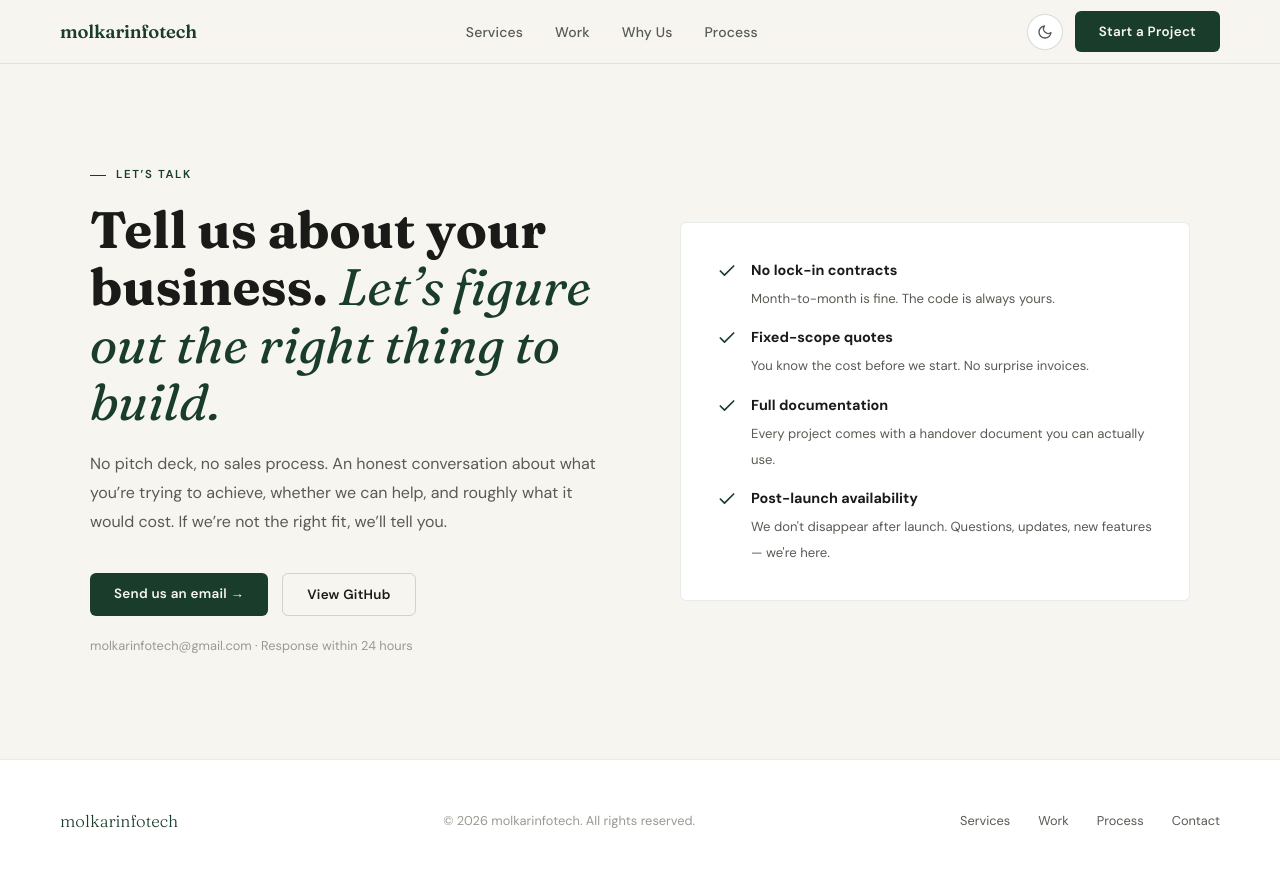
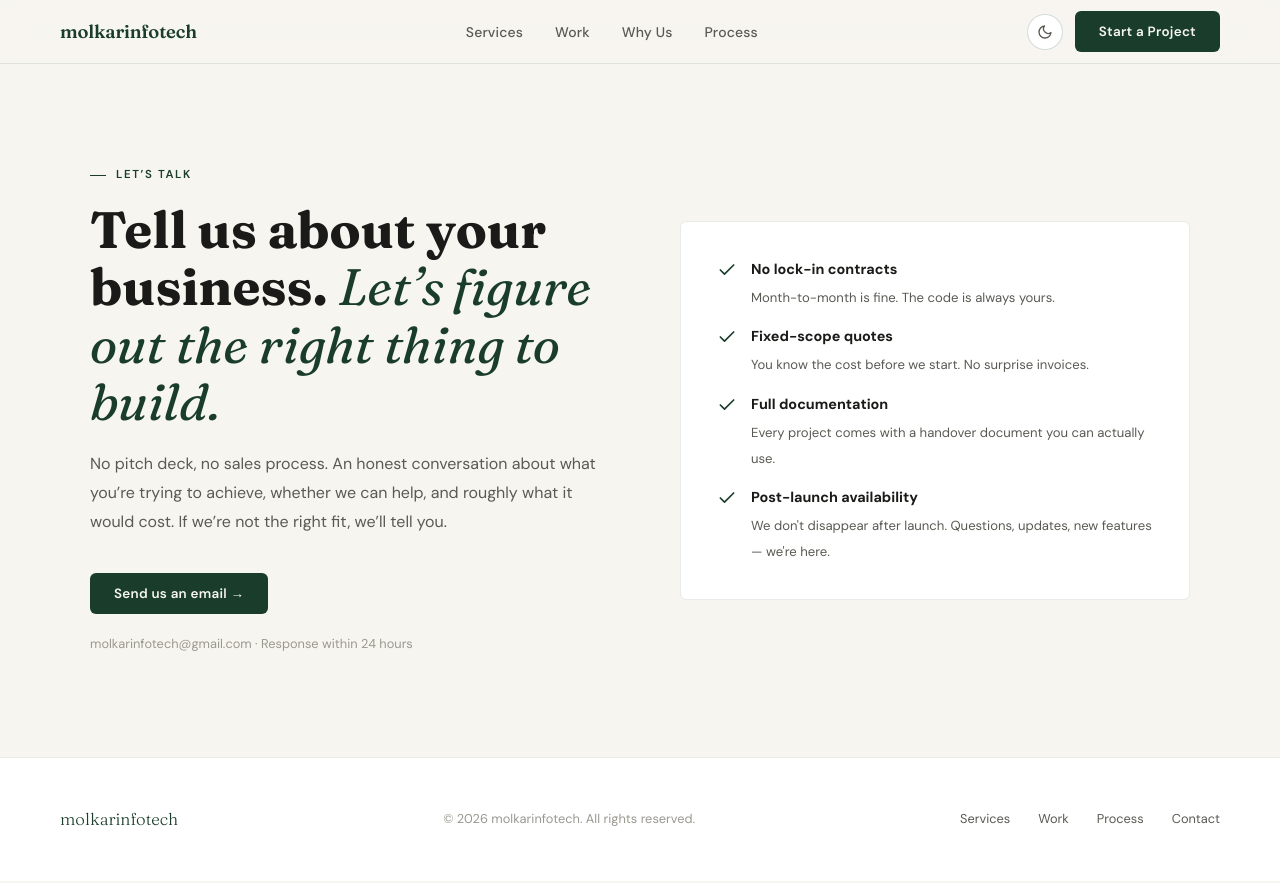
Before and after one commit to molkarinfotech/culture-x-code, a Next.js app: page /contact in a window 1280 px wide. Built offline with nearby package versions, Linux system fonts and the light colour scheme.

Commit message:
Remove View GitHub button from Start a Project page

```diff
--- a/app/contact/page.tsx
+++ b/app/contact/page.tsx
@@ -20,7 +20,6 @@ export default function ContactPage() {
             <p style={{ fontSize: '1rem', color: 'var(--muted)', lineHeight: 1.8, marginBottom: 36 }}>No pitch deck, no sales process. An honest conversation about what you&rsquo;re trying to achieve, whether we can help, and roughly what it would cost. If we&rsquo;re not the right fit, we&rsquo;ll tell you.</p>
             <div style={{ display: 'flex', gap: 14, flexWrap: 'wrap' }}>
               <a href="mailto:molkarinfotech@gmail.com" className="btn-primary">Send us an email →</a>
-              <a href="https://github.com/molkarinfotech" className="btn-secondary" target="_blank" rel="noopener noreferrer">View GitHub</a>
             </div>
             <p style={{ marginTop: 20, fontSize: '0.8rem', color: 'var(--faint)' }}>molkarinfotech@gmail.com · Response within 24 hours</p>
           </div>
```
